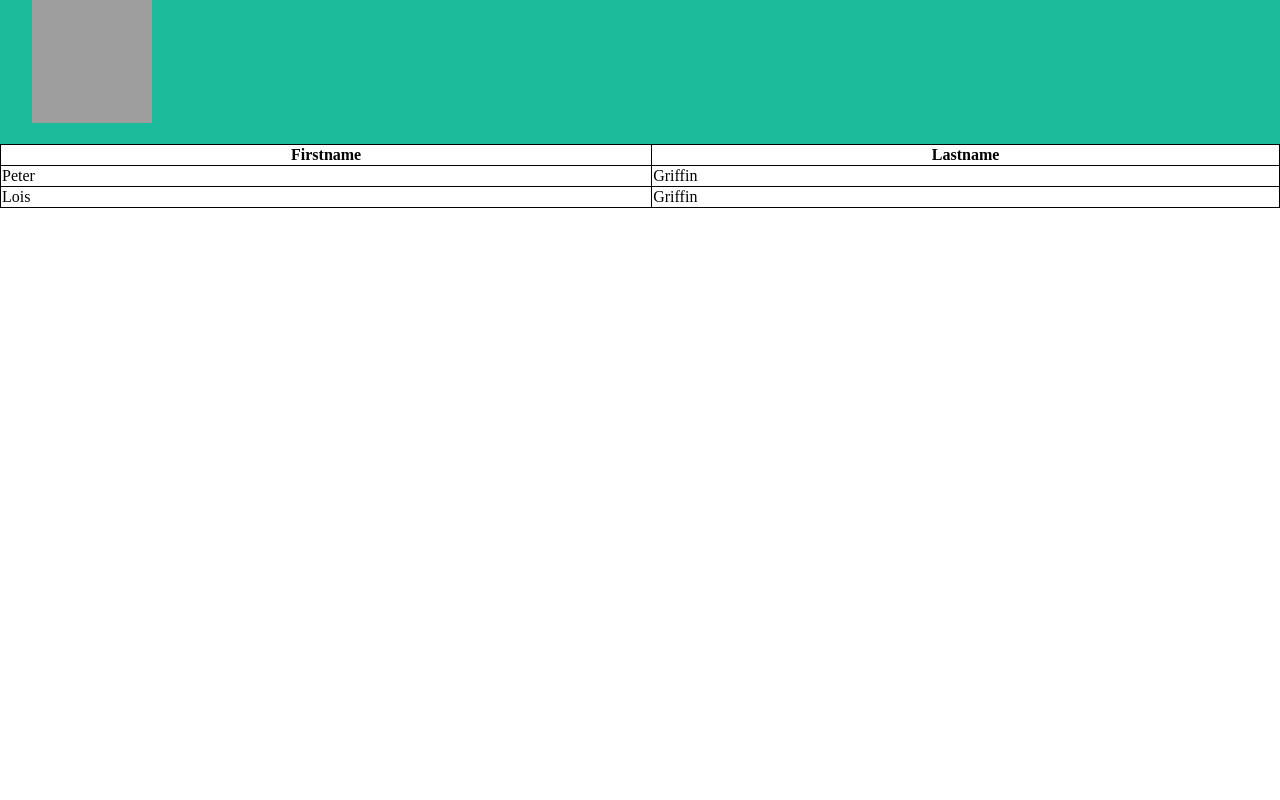
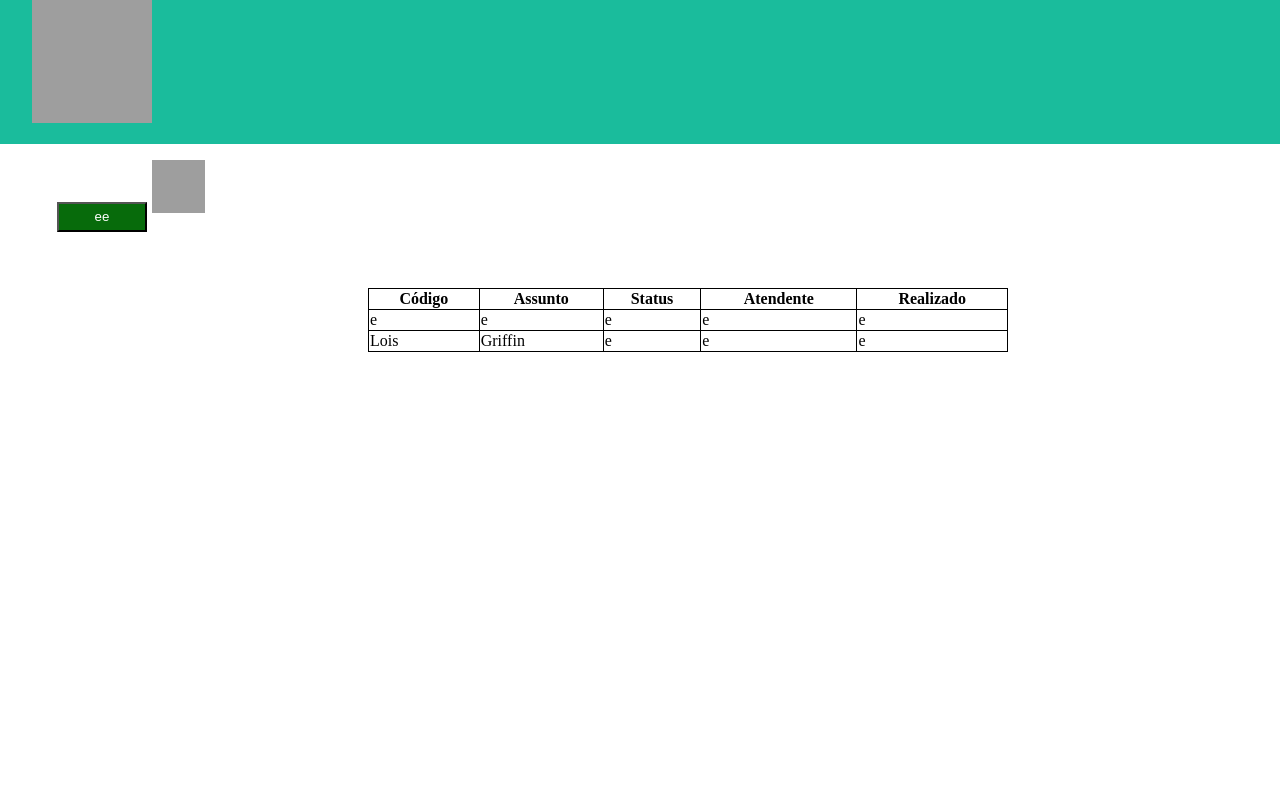
Before and after one commit to santosgv/prefeitura, a Django app: page /login/inicial/ in a window 1280 px wide; the page is wider, and only the part inside the window is pictured. Run offline with Django 4.2, Linux system fonts and the light colour scheme; grey boxes are pictures that could not be loaded.

Commit message:
Tela de login finalizada e agora a tela inicial

```diff
--- a/login/templates/html/inig.html
+++ b/login/templates/html/inig.html
@@ -13,18 +13,29 @@
     <img class="imgale"  src="https://img.icons8.com/?size=512&id=24552&format=png" alt="Duvidas">
     <img class="imguser" src="https://img.icons8.com/?size=512&id=98957&format=png" alt="conta">
     </div>
+    <img class="imgcha" src="https://img.icons8.com/?size=512&id=blkASdk2Luuz&format=png" alt="chamada">
+    <button class="botach" type="submit">ee</button>
     <table>
         <tr>
-          <th>Firstname</th>
-          <th>Lastname</th>
+          <th>Código</th>
+          <th>Assunto</th>
+          <th>Status</th>
+          <th>Atendente</th>
+          <th>Realizado</th>
         </tr>
         <tr>
-          <td>Peter</td>
-          <td>Griffin</td>
+          <td>e</td>
+          <td>e</td>
+          <td>e</td>
+          <td>e</td>
+          <td>e</td>
         </tr>
         <tr>
           <td>Lois</td>
           <td>Griffin</td>
+          <td>e</td>
+          <td>e</td>
+          <td>e</td>
         </tr>
     </table>
 </body>
--- a/login/templates/html/login.html
+++ b/login/templates/html/login.html
@@ -5,13 +5,13 @@
 <head>
     <meta charset="UTF-8">
     <meta name="viewport" content="width=device-width, initial-scale=1.0">
-    <!--<link rel="shortcut icon" href="login\templates\img\ipojuca icone.ico" type="image/x-icon">-->
+    <link rel="shortcut icon" href="{% static 'img/ipojuca icone.ico' %}" type="image/x-icon">
     <link rel="stylesheet" href="{% static 'css/login.css' %}">
     <title>Prefeitura</title>
 </head>
 <body>
-    <div class="divesque">12</div>
-    <div class="divdire" >11</div>
+    <div class="divesque"></div>
+    <div class="divdire" ></div>
     <div class="diva">
     <img class="imgl" src="https://www.ipojuca.pe.gov.br/wp-content/uploads/2021/03/loader-pmi.png" alt="BRASAO de IPOJUCA" >
     <h1 style="font-size: 15px; position: relative; top: -100px; left: 46%;">PREFEITURA DO</h1>
--- a/static/css/inig.css
+++ b/static/css/inig.css
@@ -3,6 +3,7 @@ body, html{
     padding: 0;
     width: 100%;
     height: 100%;
+    overflow: hidden;
 }
 
 
@@ -14,9 +15,14 @@ body, html{
 
 .imglog{width: 120px; height: 123px; flex-shrink: 0; position: relative; top: 0vh; right: -4vh;}
 
+.imgcha{width: 53px; height: 53px; flex-shrink: 0; position: relative; top: 2%; right: -19vh;}
+
+.botach{background: #076B0B; color: #fff; width: 90px; height: 30px;
+position: relative; top: 3%;}
+
 table, td, th {
     border: 1px solid;
   }
 
-table{width: 100%;
-    border-collapse: collapse;}
+table{width: 50%;
+    border-collapse: collapse;position: relative; top: 10%; right: -46vh;}
--- a/static/css/login.css
+++ b/static/css/login.css
@@ -3,6 +3,7 @@ body, html{
     padding: 0;
     width: 100%;
     height: 100%;
+    overflow: hidden;
 }
 
 h1{font-family: 'Inter'; font-size: 50px; font-style: normal; line-height: normal; font-weight: 400; color: #1abc9c; flex-shrink: 0;}
@@ -12,9 +13,9 @@ label{font-family: 'Inter'; font-size: 12px; font-style: normal; font-weight: 40
 input{width: 410px; height: 35px; flex-shrink: 0;}
 .imgl{width: 183px; height: 217px; flex-shrink: 0; position: relative; top: 75px; left: 30%;}
 .divi{position: relative; top: -120px; left: 32%;}
-.diva{position: relative; top: -80px;}
+.diva{position: relative; top: -70px;}
 button{ width: 180px; height: 39px; flex-shrink: 0; background: #3E73A4; color: #fff; font-size: 15px; font-style: normal; font-family: 'Inter';
 position:relative; left: 9%;}
 
 .divesque{background-color: #1abc9c; position: absolute; height: 100%; width: 100%; top: 0vh; right: 70%;}
-.divdire{background-color: #1abc9c; position: absolute; height: 100%; width: 36%; top: 0vh; right: 0%;}
+.divdire{background-color: #1abc9c; position: absolute; height: 100%; width: 34%; top: 0vh; right: 0%;}
```
Also changed, not shown: static/img/BRASAO IPOJUCA.png (renamed from login/templates/img/BRASAO IPOJUCA.png), static/img/ipojuca icone.ico (renamed from login/templates/img/ipojuca icone.ico).
